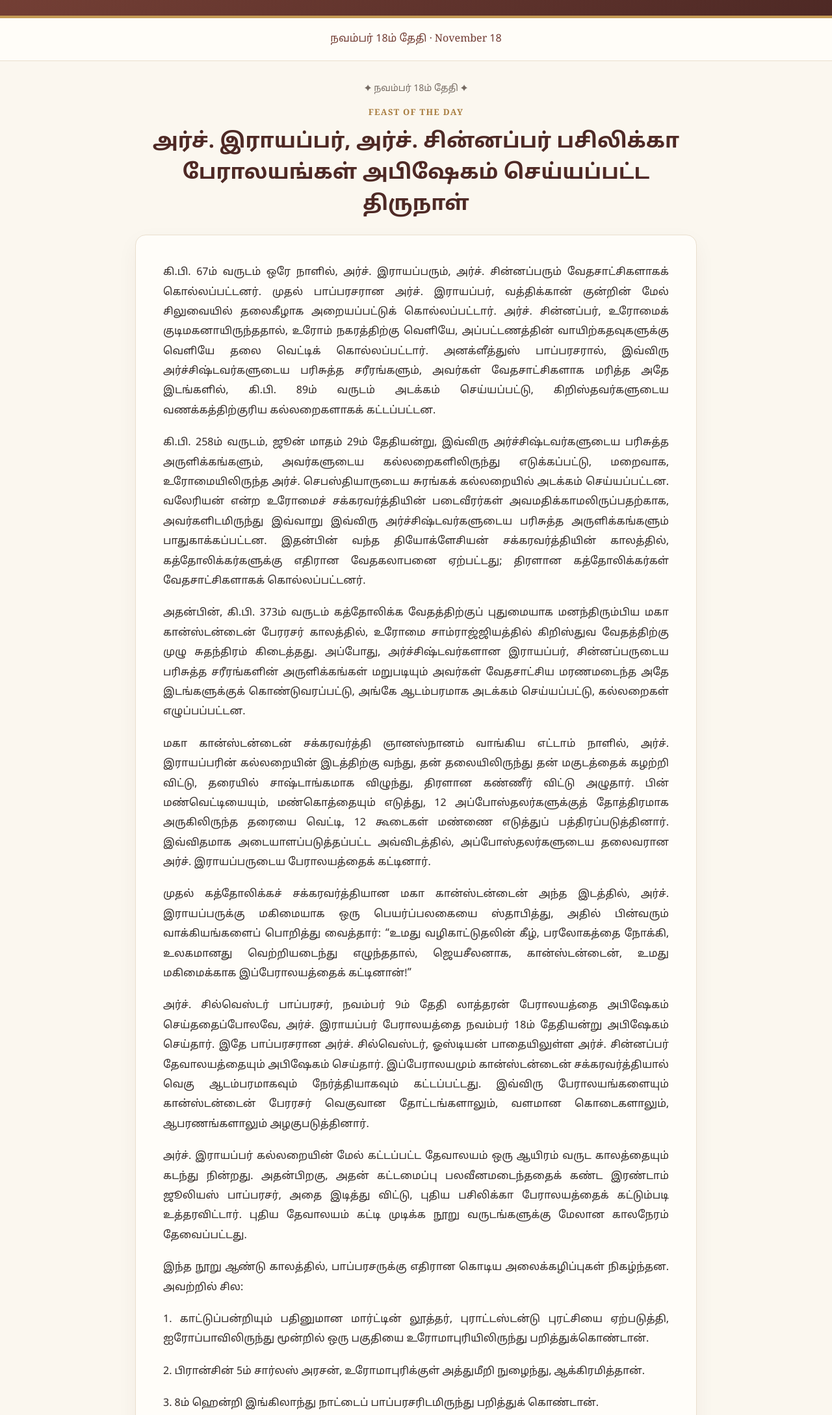
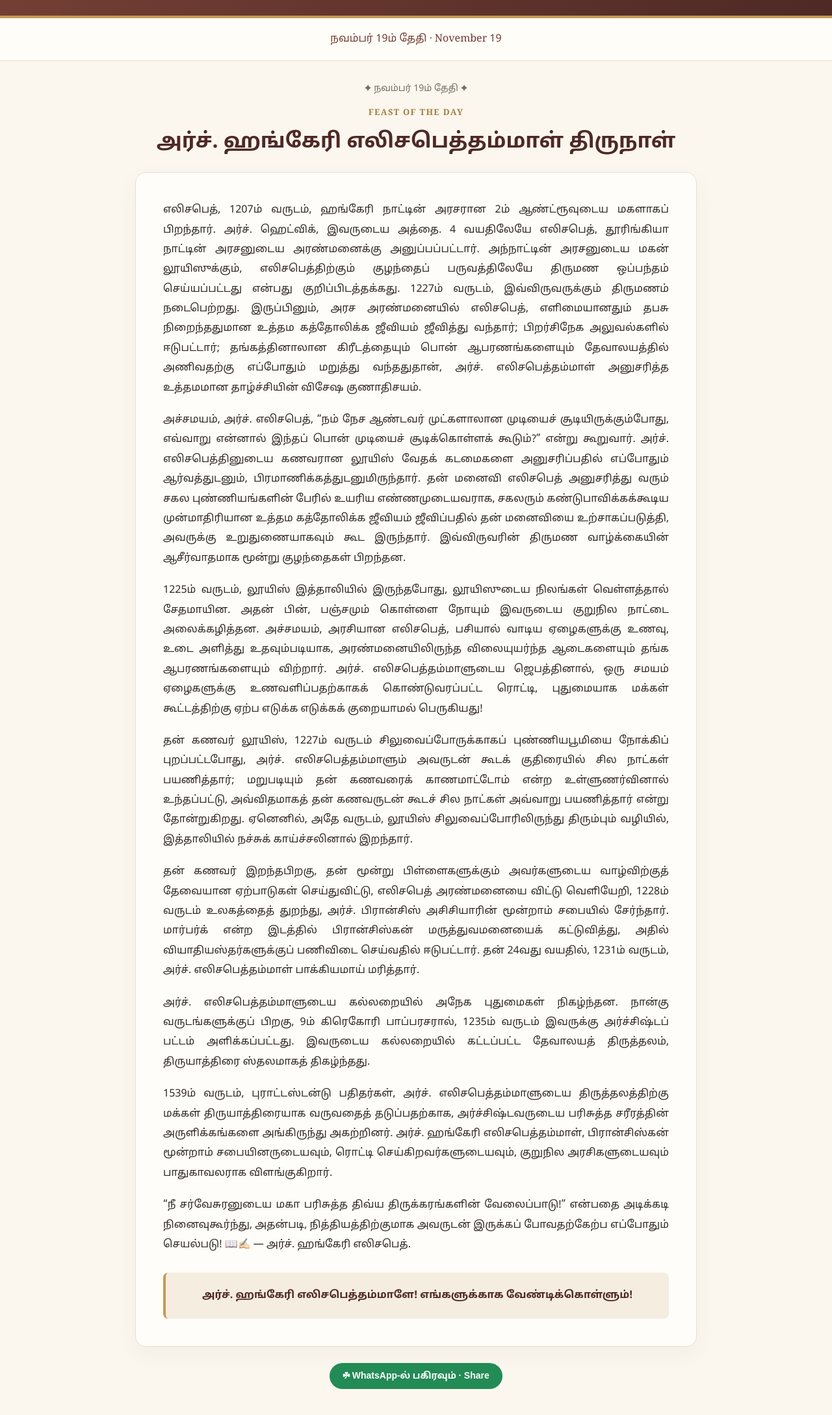
Before and after one commit to sahayamjaya97-coder/todays-saint, a plain HTML site: page index.html in a window 1280 px wide. Shown: the part 300-2477 px from the top of the page at 65% size. Drawn offline with nearby package versions, Linux system fonts and the light colour scheme.

Commit message:
Publish November 19 saint of the day: Saint Elizabeth of Hungary

```diff
--- a/index.html
+++ b/index.html
@@ -3,9 +3,9 @@
 <head>
 <meta charset="utf-8">
 <meta name="viewport" content="width=device-width, initial-scale=1">
-<meta name="description" content="நவம்பர் 18 – அர்ச். இராயப்பர், அர்ச். சின்னப்பர் பசிலிக்கா பேராலயங்கள் அபிஷேகம் செய்யப்பட்ட திருநாள்.">
+<meta name="description" content="நவம்பர் 19 – அர்ச். ஹங்கேரி எலிசபெத்தம்மாள் திருநாள்.">
 <meta name="theme-color" content="#6d382e">
-<title>நவம்பர் 18 – பசிலிக்கா பேராலயங்கள் அபிஷேகம் | Today's Saint</title>
+<title>நவம்பர் 19 – அர்ச். ஹங்கேரி எலிசபெத்தம்மாள் | Today's Saint</title>
 <link rel="preconnect" href="https://fonts.googleapis.com">
 <link rel="preconnect" href="https://fonts.gstatic.com" crossorigin>
 <link href="https://fonts.googleapis.com/css2?family=Noto+Sans+Tamil:wght@400;500;600;700&family=Playfair+Display:wght@500;600;700&display=swap" rel="stylesheet">
@@ -34,33 +34,28 @@ footer{background:var(--wine-dark);color:#f5e7d0;text-align:center;padding:23px
 <div class="brand-ta">இன்றைய அர்ச்சிஷ்டவர்</div>
 <p class="tagline">Discover the saints · புனிதர்களின் வாழ்வைப் படிப்போம்</p>
 </header>
-<nav><a href="#feast">நவம்பர் 18ம் தேதி · November 18</a></nav>
+<nav><a href="#feast">நவம்பர் 19ம் தேதி · November 19</a></nav>
 <main id="feast">
-<div class="intro">✦ நவம்பர் 18ம் தேதி ✦</div>
+<div class="intro">✦ நவம்பர் 19ம் தேதி ✦</div>
 <div class="eyebrow">FEAST OF THE DAY</div>
-<h2>அர்ச். இராயப்பர், அர்ச். சின்னப்பர் பசிலிக்கா பேராலயங்கள் அபிஷேகம் செய்யப்பட்ட திருநாள்</h2>
+<h2>அர்ச். ஹங்கேரி எலிசபெத்தம்மாள் திருநாள்</h2>
 <article>
-<p>கி.பி. 67ம் வருடம் ஒரே நாளில், அர்ச். இராயப்பரும், அர்ச். சின்னப்பரும் வேதசாட்சிகளாகக் கொல்லப்பட்டனர். முதல் பாப்பரசரான அர்ச். இராயப்பர், வத்திக்கான் குன்றின் மேல் சிலுவையில் தலைகீழாக அறையப்பட்டுக் கொல்லப்பட்டார். அர்ச். சின்னப்பர், உரோமைக் குடிமகனாயிருந்ததால், உரோம் நகரத்திற்கு வெளியே, அப்பட்டணத்தின் வாயிற்கதவுகளுக்கு வெளியே தலை வெட்டிக் கொல்லப்பட்டார். அனக்ளீத்துஸ் பாப்பரசரால், இவ்விரு அர்ச்சிஷ்டவர்களுடைய பரிசுத்த சரீரங்களும், அவர்கள் வேதசாட்சிகளாக மரித்த அதே இடங்களில், கி.பி. 89ம் வருடம் அடக்கம் செய்யப்பட்டு, கிறிஸ்தவர்களுடைய வணக்கத்திற்குரிய கல்லறைகளாகக் கட்டப்பட்டன.</p>
-<p>கி.பி. 258ம் வருடம், ஜூன் மாதம் 29ம் தேதியன்று, இவ்விரு அர்ச்சிஷ்டவர்களுடைய பரிசுத்த அருளிக்கங்களும், அவர்களுடைய கல்லறைகளிலிருந்து எடுக்கப்பட்டு, மறைவாக, உரோமையிலிருந்த அர்ச். செபஸ்தியாருடைய சுரங்கக் கல்லறையில் அடக்கம் செய்யப்பட்டன. வலேரியன் என்ற உரோமைச் சக்கரவர்த்தியின் படைவீரர்கள் அவமதிக்காமலிருப்பதற்காக, அவர்களிடமிருந்து இவ்வாறு இவ்விரு அர்ச்சிஷ்டவர்களுடைய பரிசுத்த அருளிக்கங்களும் பாதுகாக்கப்பட்டன. இதன்பின் வந்த தியோக்ளேசியன் சக்கரவர்த்தியின் காலத்தில், கத்தோலிக்கர்களுக்கு எதிரான வேதகலாபனை ஏற்பட்டது; திரளான கத்தோலிக்கர்கள் வேதசாட்சிகளாகக் கொல்லப்பட்டனர்.</p>
-<p>அதன்பின், கி.பி. 373ம் வருடம் கத்தோலிக்க வேதத்திற்குப் புதுமையாக மனந்திரும்பிய மகா கான்ஸ்டன்டைன் பேரரசர் காலத்தில், உரோமை சாம்ராஜ்ஜியத்தில் கிறிஸ்துவ வேதத்திற்கு முழு சுதந்திரம் கிடைத்தது. அப்போது, அர்ச்சிஷ்டவர்களான இராயப்பர், சின்னப்பருடைய பரிசுத்த சரீரங்களின் அருளிக்கங்கள் மறுபடியும் அவர்கள் வேதசாட்சிய மரணமடைந்த அதே இடங்களுக்குக் கொண்டுவரப்பட்டு, அங்கே ஆடம்பரமாக அடக்கம் செய்யப்பட்டு, கல்லறைகள் எழுப்பப்பட்டன.</p>
-<p>மகா கான்ஸ்டன்டைன் சக்கரவர்த்தி ஞானஸ்நானம் வாங்கிய எட்டாம் நாளில், அர்ச். இராயப்பரின் கல்லறையின் இடத்திற்கு வந்து, தன் தலையிலிருந்து தன் மகுடத்தைக் கழற்றி விட்டு, தரையில் சாஷ்டாங்கமாக விழுந்து, திரளான கண்ணீர் விட்டு அழுதார். பின் மண்வெட்டியையும், மண்கொத்தையும் எடுத்து, 12 அப்போஸ்தலர்களுக்குத் தோத்திரமாக அருகிலிருந்த தரையை வெட்டி, 12 கூடைகள் மண்ணை எடுத்துப் பத்திரப்படுத்தினார். இவ்விதமாக அடையாளப்படுத்தப்பட்ட அவ்விடத்தில், அப்போஸ்தலர்களுடைய தலைவரான அர்ச். இராயப்பருடைய பேராலயத்தைக் கட்டினார்.</p>
-<p>முதல் கத்தோலிக்கச் சக்கரவர்த்தியான மகா கான்ஸ்டன்டைன் அந்த இடத்தில், அர்ச். இராயப்பருக்கு மகிமையாக ஒரு பெயர்ப்பலகையை ஸ்தாபித்து, அதில் பின்வரும் வாக்கியங்களைப் பொறித்து வைத்தார்: “உமது வழிகாட்டுதலின் கீழ், பரலோகத்தை நோக்கி, உலகமானது வெற்றியடைந்து எழுந்ததால், ஜெயசீலனாக, கான்ஸ்டன்டைன், உமது மகிமைக்காக இப்பேராலயத்தைக் கட்டினான்!”</p>
-<p>அர்ச். சில்வெஸ்டர் பாப்பரசர், நவம்பர் 9ம் தேதி லாத்தரன் பேராலயத்தை அபிஷேகம் செய்ததைப்போலவே, அர்ச். இராயப்பர் பேராலயத்தை நவம்பர் 18ம் தேதியன்று அபிஷேகம் செய்தார். இதே பாப்பரசரான அர்ச். சில்வெஸ்டர், ஓஸ்டியன் பாதையிலுள்ள அர்ச். சின்னப்பர் தேவாலயத்தையும் அபிஷேகம் செய்தார். இப்பேராலயமும் கான்ஸ்டன்டைன் சக்கரவர்த்தியால் வெகு ஆடம்பரமாகவும் நேர்த்தியாகவும் கட்டப்பட்டது. இவ்விரு பேராலயங்களையும் கான்ஸ்டன்டைன் பேரரசர் வெகுவான தோட்டங்களாலும், வளமான கொடைகளாலும், ஆபரணங்களாலும் அழகுபடுத்தினார்.</p>
-<p>அர்ச். இராயப்பர் கல்லறையின் மேல் கட்டப்பட்ட தேவாலயம் ஒரு ஆயிரம் வருட காலத்தையும் கடந்து நின்றது. அதன்பிறகு, அதன் கட்டமைப்பு பலவீனமடைந்ததைக் கண்ட இரண்டாம் ஜூலியஸ் பாப்பரசர், அதை இடித்து விட்டு, புதிய பசிலிக்கா பேராலயத்தைக் கட்டும்படி உத்தரவிட்டார். புதிய தேவாலயம் கட்டி முடிக்க நூறு வருடங்களுக்கு மேலான காலநேரம் தேவைப்பட்டது.</p>
-<p>இந்த நூறு ஆண்டு காலத்தில், பாப்பரசருக்கு எதிரான கொடிய அலைக்கழிப்புகள் நிகழ்ந்தன. அவற்றில் சில:</p>
-<p>1. காட்டுப்பன்றியும் பதினுமான மார்ட்டின் லூத்தர், புராட்டஸ்டன்டு புரட்சியை ஏற்படுத்தி, ஐரோப்பாவிலிருந்து மூன்றில் ஒரு பகுதியை உரோமாபுரியிலிருந்து பறித்துக்கொண்டான்.</p>
-<p>2. பிரான்சின் 5ம் சார்லஸ் அரசன், உரோமாபுரிக்குள் அத்துமீறி நுழைந்து, ஆக்கிரமித்தான்.</p>
-<p>3. 8ம் ஹென்றி இங்கிலாந்து நாட்டைப் பாப்பரசரிடமிருந்து பறித்துக் கொண்டான்.</p>
-<p>4. உரோமாபுரியைக் கைப்பற்றி, அர்ச். இராயப்பர் பசிலிக்கா தேவாலயத்தை மசூதியாக மாற்றிவிடும்படியான திட்டத்துடன், மாபெரும் மகமதியக் கப்பற்படை மத்தியத் தரைக் கடலில் வந்தது. அதை மகா பரிசுத்த ஜெபமாலை மாதா, லெப்பாந்தோ என்ற இடத்தில் கத்தோலிக்கர்களின் சிறு படையின் மூலமாக நசுக்கி, திருச்சபையைக் காப்பாற்றினார்கள். அர்ச். 5ம் பத்திநாதர் பாப்பரசர், மகா பரிசுத்த ஜெபமாலை மாதாவிடம் பக்திபற்றுதலுடன் ஜெபித்து மன்றாடி, இவ்வுதவியைத் திருச்சபைக்கு அடையச் செய்தார். இவ்விதமாக திருச்சபையை அழிப்பதற்காக உலகத்தில் தோன்றிய சூறாவளிப் புயல்களின் பட்டியல் நீண்டுகொண்டே போகும். இருப்பினும், அர்ச். இராயப்பர் பசிலிக்கா பேராலயம் கட்டி முடிக்கப்பட்டு, 8ம் உர்பன் பாப்பரசரால், 1626ம் வருடம் நவம்பர் 18ம் தேதியன்று அபிஷேகம் செய்யப்பட்டது. உலகத்திலேயே மகா பிரபலமான இந்தப் பசிலிக்கா தேவாலயம், “நரகத்தின் வாசல்கள் திருச்சபையை மேற்கொள்ளாது” என்று நமதாண்டவர் தாமே வாக்களித்திருப்பதின் பேரில், ஒரு உயிருள்ள அத்தாட்சியின் அடையாளமாகத் திகழ்கிறது!</p>
-<p>உரோமை நகரத்தின் சுவர்களுக்கு வெளியே அமைந்திருக்கிற அர்ச். சின்னப்பர் பசிலிக்கா தேவாலயம், முதலில் மகா கான்ஸ்டன்டைன் சக்கரவர்த்தியால் கட்டப்பட்டது. இது, 1823ம் வருடம் நெருப்பினால் அழிந்து போனபிறகு, மறுபடியும் கட்டப்பட்டு, மகா பரித்த தேவமாதாவின் அமலோற்பவத்தினுடைய வேத சத்தியத்தைப் பிரகடனம் செய்த இரண்டு நாட்களுக்குப் பிறகு, முத். 9ம் பத்திநாதர் பாப்பரசரால் 1854ம் வருடம் அபிஷேகம் செய்யப்பட்டது.</p>
-<div class="prayer">அர்ச். இராயப்பரே! அர்ச். சின்னப்பரே! எங்களுக்காக வேண்டிக்கொள்ளுங்கள்!<br><br>அர்ச். அமலோற்பவ மாதரியே! வாழ்க!</div>
+<p>எலிசபெத், 1207ம் வருடம், ஹங்கேரி நாட்டின் அரசரான 2ம் ஆண்ட்ரூவுடைய மகளாகப் பிறந்தார். அர்ச். ஹெட்விக், இவருடைய அத்தை. 4 வயதிலேயே எலிசபெத், தூரிங்கியா நாட்டின் அரசனுடைய அரண்மனைக்கு அனுப்பப்பட்டார். அந்நாட்டின் அரசனுடைய மகன் லூயிஸுக்கும், எலிசபெத்திற்கும் குழந்தைப் பருவத்திலேயே திருமண ஒப்பந்தம் செய்யப்பட்டது என்பது குறிப்பிடத்தக்கது. 1227ம் வருடம், இவ்விருவருக்கும் திருமணம் நடைபெற்றது. இருப்பினும், அரச அரண்மனையில் எலிசபெத், எளிமையானதும் தபசு நிறைந்ததுமான உத்தம கத்தோலிக்க ஜீவியம் ஜீவித்து வந்தார்; பிறர்சிநேக அலுவல்களில் ஈடுபட்டார்; தங்கத்தினாலான கிரீடத்தையும் பொன் ஆபரணங்களையும் தேவாலயத்தில் அணிவதற்கு எப்போதும் மறுத்து வந்ததுதான், அர்ச். எலிசபெத்தம்மாள் அனுசரித்த உத்தமமான தாழ்ச்சியின் விசேஷ குணாதிசயம்.</p>
+<p>அச்சமயம், அர்ச். எலிசபெத், “நம் நேச ஆண்டவர் முட்களாலான முடியைச் சூடியிருக்கும்போது, எவ்வாறு என்னால் இந்தப் பொன் முடியைச் சூடிக்கொள்ளக் கூடும்?” என்று கூறுவார். அர்ச். எலிசபெத்தினுடைய கணவரான லூயிஸ் வேதக் கடமைகளை அனுசரிப்பதில் எப்போதும் ஆர்வத்துடனும், பிரமாணிக்கத்துடனுமிருந்தார். தன் மனைவி எலிசபெத் அனுசரித்து வரும் சகல புண்ணியங்களின் பேரில் உயரிய எண்ணமுடையவராக, சகலரும் கண்டுபாவிக்கக்கூடிய முன்மாதிரியான உத்தம கத்தோலிக்க ஜீவியம் ஜீவிப்பதில் தன் மனைவியை உற்சாகப்படுத்தி, அவருக்கு உறுதுணையாகவும் கூட இருந்தார். இவ்விருவரின் திருமண வாழ்க்கையின் ஆசீர்வாதமாக மூன்று குழந்தைகள் பிறந்தன.</p>
+<p>1225ம் வருடம், லூயிஸ் இத்தாலியில் இருந்தபோது, லூயிஸுடைய நிலங்கள் வெள்ளத்தால் சேதமாயின. அதன் பின், பஞ்சமும் கொள்ளை நோயும் இவருடைய குறுநில நாட்டை அலைக்கழித்தன. அச்சமயம், அரசியான எலிசபெத், பசியால் வாடிய ஏழைகளுக்கு உணவு, உடை அளித்து உதவும்படியாக, அரண்மனையிலிருந்த விலையுயர்ந்த ஆடைகளையும் தங்க ஆபரணங்களையும் விற்றார். அர்ச். எலிசபெத்தம்மாளுடைய ஜெபத்தினால், ஒரு சமயம் ஏழைகளுக்கு உணவளிப்பதற்காகக் கொண்டுவரப்பட்ட ரொட்டி, புதுமையாக மக்கள் கூட்டத்திற்கு ஏற்ப எடுக்க எடுக்கக் குறையாமல் பெருகியது!</p>
+<p>தன் கணவர் லூயிஸ், 1227ம் வருடம் சிலுவைப்போருக்காகப் புண்ணியபூமியை நோக்கிப் புறப்பட்டபோது, அர்ச். எலிசபெத்தம்மாளும் அவருடன் கூடக் குதிரையில் சில நாட்கள் பயணித்தார்; மறுபடியும் தன் கணவரைக் காணமாட்டோம் என்ற உள்ளுணர்வினால் உந்தப்பட்டு, அவ்விதமாகத் தன் கணவருடன் கூடச் சில நாட்கள் அவ்வாறு பயணித்தார் என்று தோன்றுகிறது. ஏனெனில், அதே வருடம், லூயிஸ் சிலுவைப்போரிலிருந்து திரும்பும் வழியில், இத்தாலியில் நச்சுக் காய்ச்சலினால் இறந்தார்.</p>
+<p>தன் கணவர் இறந்தபிறகு, தன் மூன்று பிள்ளைகளுக்கும் அவர்களுடைய வாழ்விற்குத் தேவையான ஏற்பாடுகள் செய்துவிட்டு, எலிசபெத் அரண்மனையை விட்டு வெளியேறி, 1228ம் வருடம் உலகத்தைத் துறந்து, அர்ச். பிரான்சிஸ் அசிசியாரின் மூன்றாம் சபையில் சேர்ந்தார். மார்பர்க் என்ற இடத்தில் பிரான்சிஸ்கன் மருத்துவமனையைக் கட்டுவித்து, அதில் வியாதியஸ்தர்களுக்குப் பணிவிடை செய்வதில் ஈடுபட்டார். தன் 24வது வயதில், 1231ம் வருடம், அர்ச். எலிசபெத்தம்மாள் பாக்கியமாய் மரித்தார்.</p>
+<p>அர்ச். எலிசபெத்தம்மாளுடைய கல்லறையில் அநேக புதுமைகள் நிகழ்ந்தன. நான்கு வருடங்களுக்குப் பிறகு, 9ம் கிரெகோரி பாப்பரசரால், 1235ம் வருடம் இவருக்கு அர்ச்சிஷ்டப் பட்டம் அளிக்கப்பட்டது. இவருடைய கல்லறையில் கட்டப்பட்ட தேவாலயத் திருத்தலம், திருயாத்திரை ஸ்தலமாகத் திகழ்ந்தது.</p>
+<p>1539ம் வருடம், புராட்டஸ்டன்டு பதிதர்கள், அர்ச். எலிசபெத்தம்மாளுடைய திருத்தலத்திற்கு மக்கள் திருயாத்திரையாக வருவதைத் தடுப்பதற்காக, அர்ச்சிஷ்டவருடைய பரிசுத்த சரீரத்தின் அருளிக்கங்களை அங்கிருந்து அகற்றினர். அர்ச். ஹங்கேரி எலிசபெத்தம்மாள், பிரான்சிஸ்கன் மூன்றாம் சபையினருடையவும், ரொட்டி செய்கிறவர்களுடையவும், குறுநில அரசிகளுடையவும் பாதுகாவலராக விளங்குகிறார்.</p>
+<p>“நீ சர்வேசுரனுடைய மகா பரிசுத்த திவ்ய திருக்கரங்களின் வேலைப்பாடு!” என்பதை அடிக்கடி நினைவுகூர்ந்து, அதன்படி, நித்தியத்திற்குமாக அவருடன் இருக்கப் போவதற்கேற்ப எப்போதும் செயல்படு! 📖✍🏻 — அர்ச். ஹங்கேரி எலிசபெத்.</p>
+<div class="prayer">அர்ச். ஹங்கேரி எலிசபெத்தம்மாளே! எங்களுக்காக வேண்டிக்கொள்ளும்!</div>
 </article>
 <div class="share"><button id="share-button" type="button">☘ WhatsApp-ல் பகிரவும் · Share</button></div>
 </main>
 <footer>🌹 Today's Saint – இன்றைய அர்ச்சிஷ்டவர் 🌹<br>May the lives of the saints inspire us to grow in faith.</footer>
 <script>
 document.getElementById('share-button').addEventListener('click',()=>{
- const message="நவம்பர் 18 – அர்ச். இராயப்பர், அர்ச். சின்னப்பர் பசிலிக்கா பேராலயங்கள் அபிஷேகத் திருநாள்\n"+window.location.href;
+ const message="நவம்பர் 19 – அர்ச். ஹங்கேரி எலிசபெத்தம்மாள் திருநாள்\n"+window.location.href;
  window.open('https://wa.me/?text='+encodeURIComponent(message),'_blank','noopener');
 });
 </script>
```
